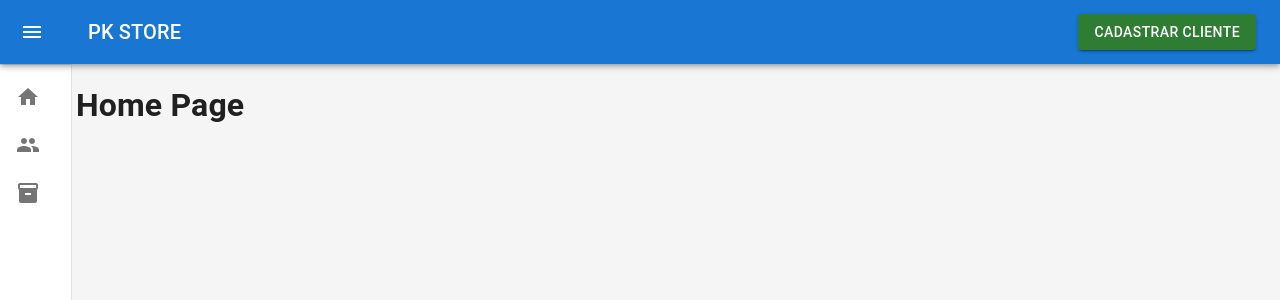
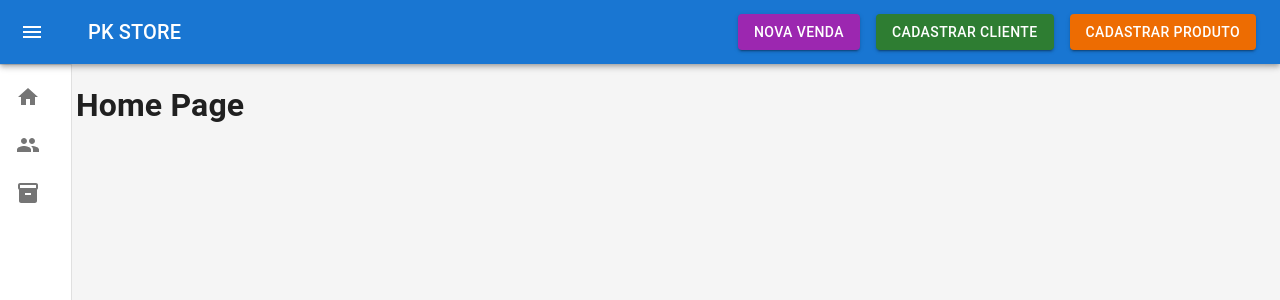
Before and after one commit to diogoleite87/Sistema-Gerenciamento-Vendas, a React (Vite) app in the folder frontend/: page / in a window 1280 px wide. Shown: the top 300 px of the page. Built offline with nearby package versions, Linux system fonts and the light colour scheme; no server answers.

Commit message:
feat: add button sold product and create product in app bar

```diff
--- a/frontend/src/components/AppBar/index.tsx
+++ b/frontend/src/components/AppBar/index.tsx
@@ -1,10 +1,11 @@
-import { styled, Typography } from '@mui/material'
+import { Stack, styled, Typography } from '@mui/material'
 import MuiAppBar from '@mui/material/AppBar'
 import IconButton from '@mui/material/IconButton'
 import Toolbar from '@mui/material/Toolbar'
-import { useNavigate } from 'react-router-dom'
 import MenuIcon from '@mui/icons-material/Menu';
-import ButtonCreateClientDialog from "../../components/CreateClientDialog/ButtonCreateClientDialog"
+import ButtonCreateClientDialog from "../CreateClientDialog/ButtonCreateClientDialog"
+import ButtonSoldProductDialog from '../SoldProductDialog/ButtonSoldProductDialog'
+import ButtonCreateProductDialog from '../CreateProductDialog/ButtonSoldProductDialog';
 
 interface AppBarProps {
     open?: boolean
@@ -59,7 +60,11 @@ export function AppBar({ open, toggleDrawer }: AppBarProps) {
                     {'PK STORE'}
                 </Typography>
 
-                <ButtonCreateClientDialog />
+                <Stack direction='row' spacing={2}>
+                    <ButtonSoldProductDialog />
+                    <ButtonCreateClientDialog />
+                    <ButtonCreateProductDialog />
+                </Stack>
 
             </Toolbar>
         </AppBarSetup>
```
